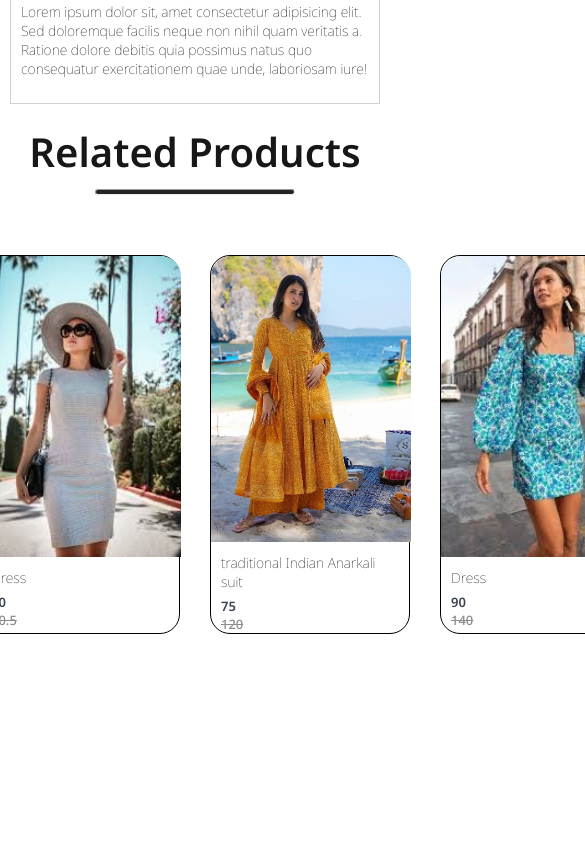
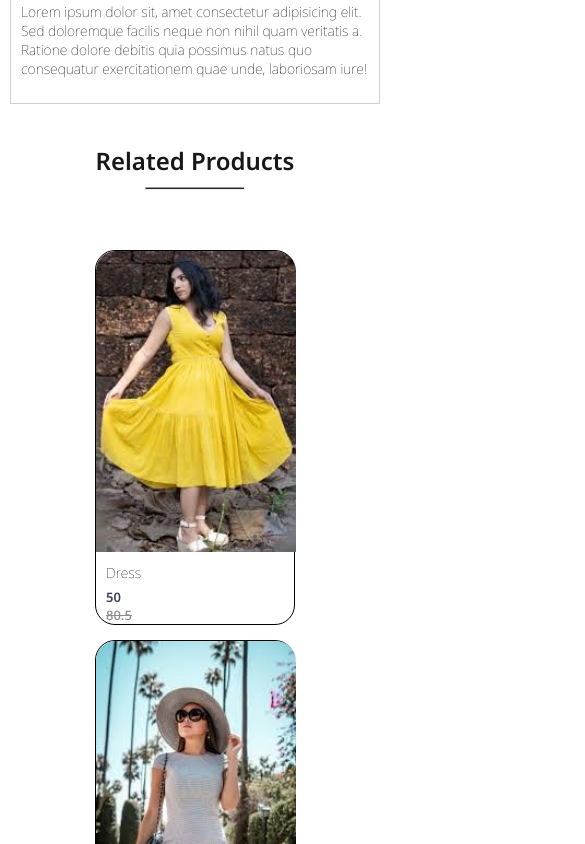
Before and after one commit to sabhay02/ecommerce, a React (Vite) app: page /product/1 in a window 390 px wide. Shown: the part 1420-2264 px from the top of the page, 585 px wide, since content can reach past the window. Built offline with nearby package versions, Linux system fonts and the light colour scheme.

Commit message:
Update RelatedProducts.css

```diff
--- a/src/Components/RelatedProducts/RelatedProducts.css
+++ b/src/Components/RelatedProducts/RelatedProducts.css
@@ -23,3 +23,44 @@
     display: flex;
     gap: 30px;
 }
+/* Tablets (≤1024px) */
+@media (max-width: 1024px) {
+  .relatedproducts h1 {
+    font-size: 32px;
+  }
+
+  .relatedproducts hr {
+    width: 150px;
+    height: 4px;
+  }
+
+  .relatedproducts-item {
+    flex-wrap: wrap;
+    justify-content: center;
+    gap: 20px;
+  }
+}
+
+/* Mobiles (≤600px) */
+@media (max-width: 600px) {
+  .relatedproducts {
+    height: auto;
+    padding: 20px;
+  }
+
+  .relatedproducts h1 {
+    font-size: 24px;
+    text-align: center;
+  }
+
+  .relatedproducts hr {
+    width: 100px;
+    height: 3px;
+  }
+
+  .relatedproducts-item {
+    flex-direction: column;
+    align-items: center;
+    gap: 15px;
+  }
+}
```
